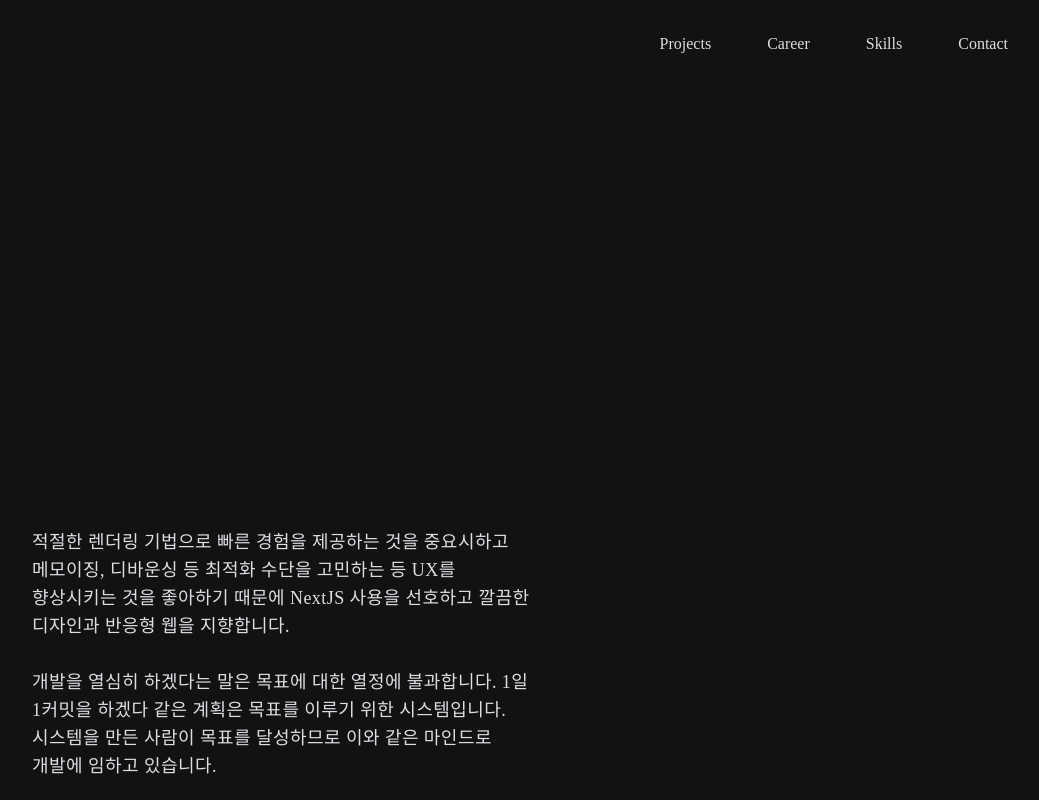
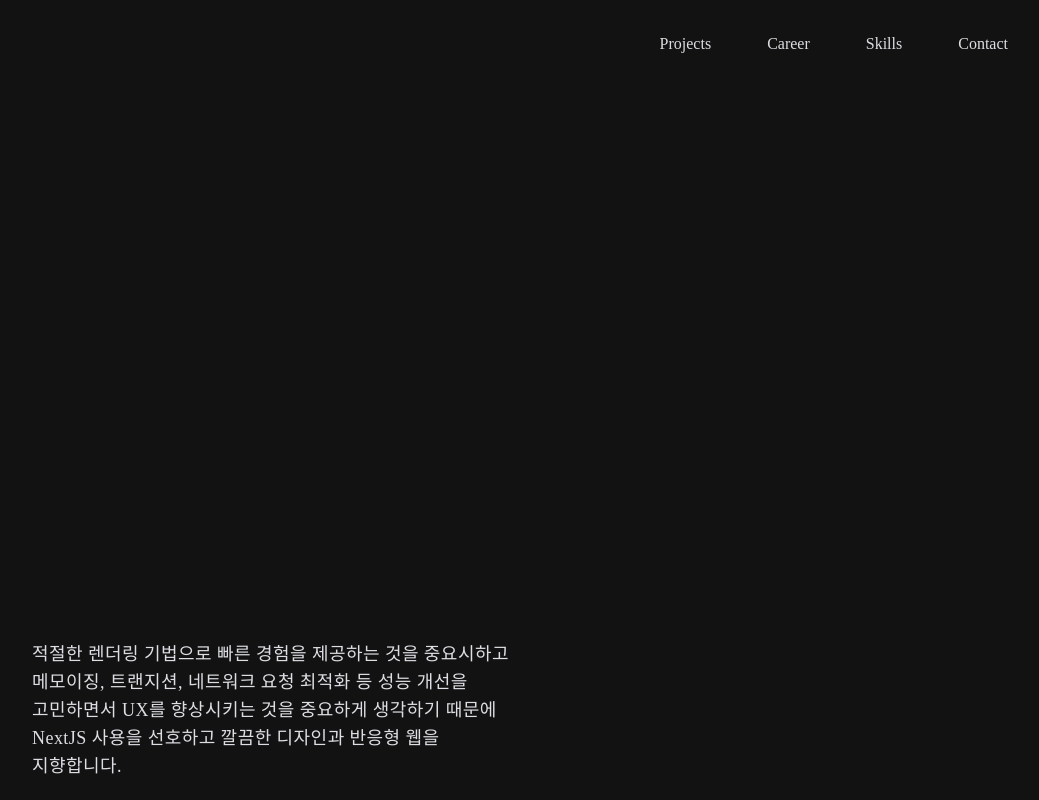
Before and after one commit to dv970406/blog, a Next.js app in the folder frontend/: page / in a window 1280 px wide. Shown: the top 800 px of the page, without its empty margins (112-1151 px from the left). Built offline with nearby package versions, Linux system fonts and the light colour scheme; a web font is replaced by a local one.

Commit message:
fix: Modify Bio 문구 수정

```diff
--- a/frontend/src/components/organisms/home/Bio.tsx
+++ b/frontend/src/components/organisms/home/Bio.tsx
@@ -4,13 +4,9 @@ const Bio = () => {
   return (
     <p className="mt-8 leading-relaxed tracking-wide break-keep text-sub sm:text-main">
       적절한 렌더링 기법으로 빠른 경험을 제공하는 것을 중요시하고 메모이징,
-      디바운싱 등 최적화 수단을 고민하는 등 UX를 향상시키는 것을 좋아하기 때문에
-      NextJS 사용을 선호하고 깔끔한 디자인과 반응형 웹을 지향합니다.
-      <br />
-      <br />
-      개발을 열심히 하겠다는 말은 목표에 대한 열정에 불과합니다. 1일 1커밋을
-      하겠다 같은 계획은 목표를 이루기 위한 시스템입니다. 시스템을 만든 사람이
-      목표를 달성하므로 이와 같은 마인드로 개발에 임하고 있습니다.
+      트랜지션, 네트워크 요청 최적화 등 성능 개선을 고민하면서 UX를 향상시키는
+      것을 중요하게 생각하기 때문에 NextJS 사용을 선호하고 깔끔한 디자인과
+      반응형 웹을 지향합니다.
     </p>
   );
 };
```
